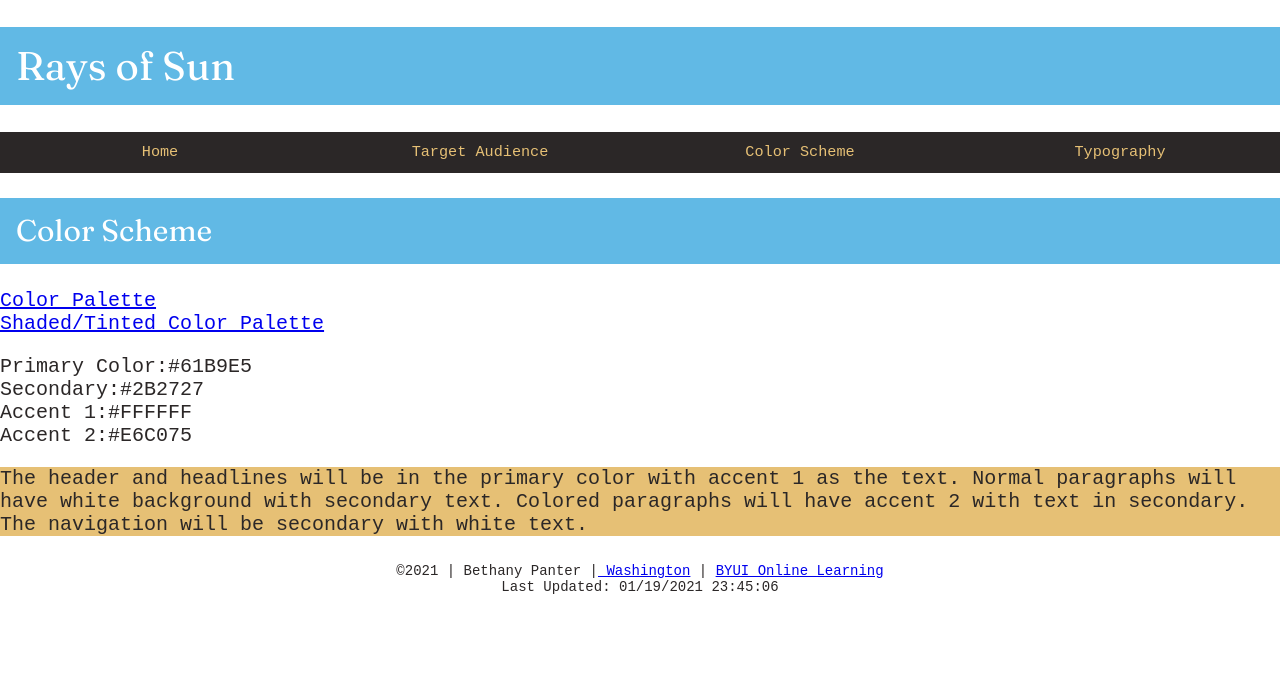
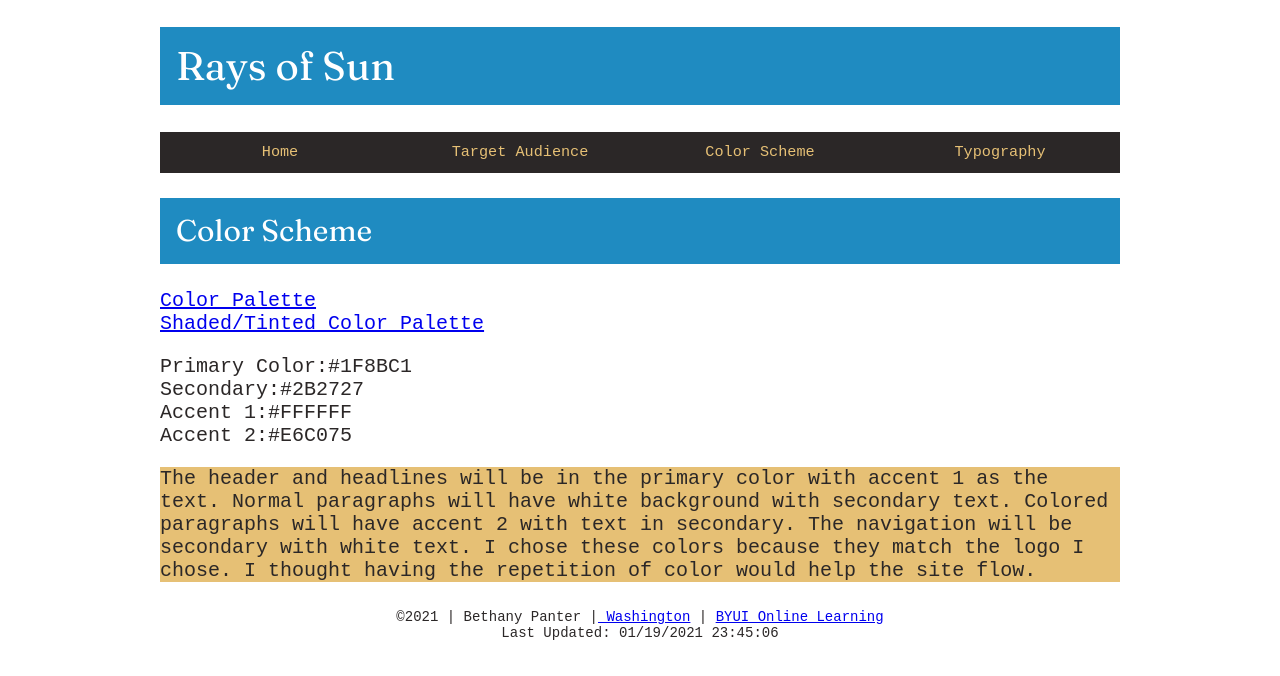
Before and after one commit to panterbeth/panterbeth.github.io, a plain HTML site: page lesson3/color-scheme.html in a window 1280 px wide. Drawn offline with Linux system fonts and the light colour scheme; files that its build step writes are made by us from their sources.

Commit message:
colors fixed

```diff
--- a/lesson3/color-scheme.html
+++ b/lesson3/color-scheme.html
@@ -38,16 +38,18 @@
     <h2>Color Scheme</h2>
     <a href="https://coolors.co/daa538-3eace1-59514f-ffffff">Color Palette</a><br>
     <a href="https://coolors.co/e6c075-61b9e5-2b2727-ffffff">Shaded/Tinted Color Palette</a>
-    <p>Primary Color:#61B9E5<br>
+    <p>Primary Color:#1F8BC1<br>
         Secondary:#2B2727<br>
         Accent 1:#FFFFFF<br>
         Accent 2:#E6C075<br>
     </p>
     <p id="colored">
+
         The header and headlines will be in the primary color with accent 1 as the text.
         Normal paragraphs will have white background with secondary text.
         Colored paragraphs will have accent 2 with text in secondary.
         The navigation will be secondary with white text.
+        I chose these colors because they match the logo I chose. I thought having the repetition of color would help the site flow.
 
     </p>
 
--- a/lesson3/css/small.css
+++ b/lesson3/css/small.css
@@ -1,8 +1,15 @@
 body{
 
     font-family: 'Overpass Mono', monospace;
+    box-sizing: border-box;
+    font-size: 20px;
 
-    font-size: 20px;
+
+
+}
+header, footer, main, nav {
+    max-width: 960px;
+    margin: 1.25rem auto;
 }
 nav ul{
     list-style-type: none;
@@ -23,7 +30,7 @@ nav ul li a {
 h1, h2, h3, h4, h5, h6 {
     padding:1rem;
     color:white;
-    background-color:#61B9E5;
+    background-color:#1F8BC1;
     font-family: 'Fraunces', serif;
 }
 
```
